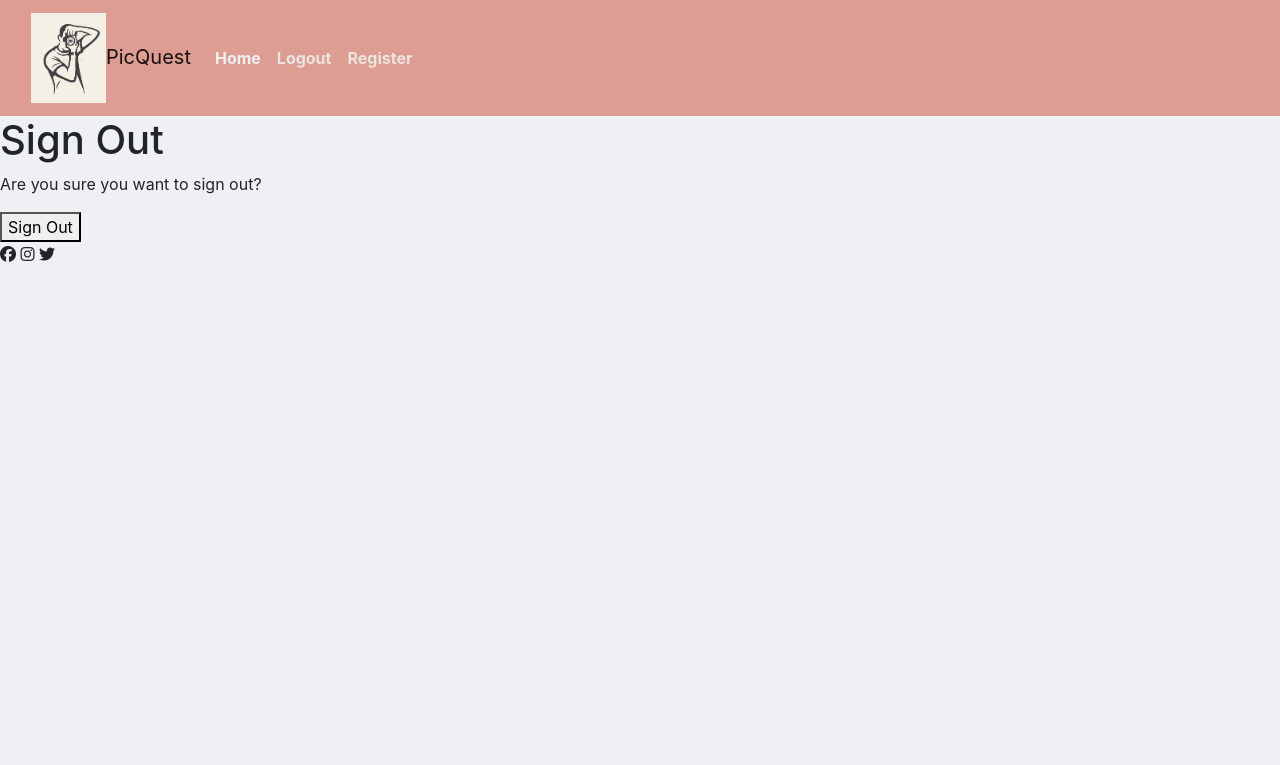
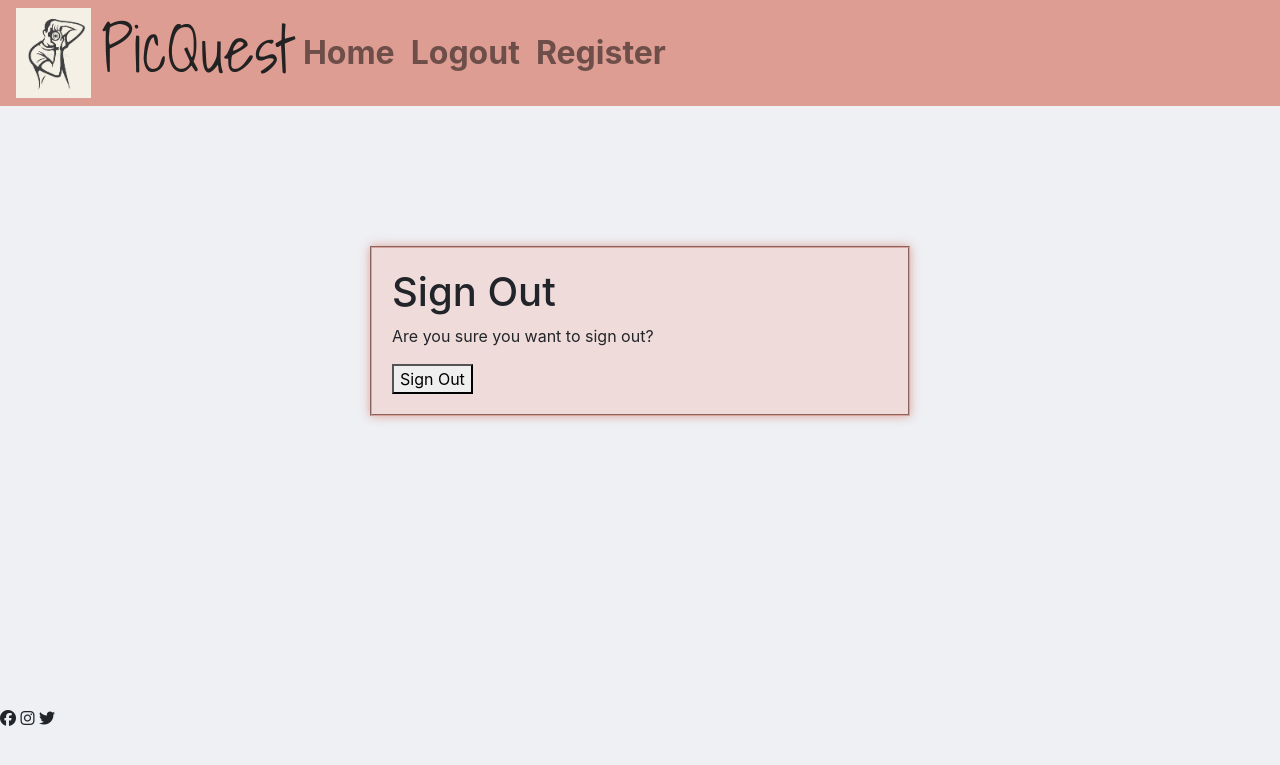
Before and after one commit to Dante-Cadiz/PicQuest, a Django app: page /accounts/logout/ in a window 1280 px wide. Shown: the top 765 px of the page. Run offline with Django 3.2, Linux system fonts and the light colour scheme; the visitor is signed in with stand-in values (Sample User, id 1); some libraries are stand-ins or nearby versions.

Commit message:
restyle nav and forms for simplicity

```diff
--- a/static/index.css
+++ b/static/index.css
@@ -15,43 +15,49 @@ body {
 }
 
 /* Header h1 */
-.header{
-    font-weight:bold;
+.header {
+    font-weight: bold;
     color: #1B262c;
     text-align: center;
 }
 
-/* Sign In / Out page*/
+/* Navbar text */
 
-.signout {
-    background-color: #897B70;
-    padding-bottom: 9rem;
-    border: 4px solid #1B262c;
-    text-align: center;
+nav {
+    width: 100%;
 }
 
-.signin {
-    background-color: #897B70;
-    padding-bottom: 3rem;
-    border: 4px solid #1B262c;
-    text-align: center;
+.nav-item {
+    font-weight: bold;
 }
 
+.nav-link {
+    font-size: 2rem;
+}
 
-/* Navbar text */
+a:hover, a:visited, a:hover a:active {
+    text-decoration: none;
+}
 
-.nav-item {
-    font-weight:bold;
+.navbar-logo {}
+
+.navbar-heading {
+    font-family: 'Shadows Into Light', cursive;
+    font-weight: 500;
+    font-size: 4rem;
+    margin-left: 10px;
 }
-.navbar-light .navbar-nav .nav-link.active{
-    color: #EEF0F4;
+.heading-link {
+    color: #222222;
 }
-.navbar-light .navbar-nav .nav-link {
-    color:#ebe5e1;
-}
-.navbar-light .navbar-nav .nav-link:focus, .navbar-light .navbar-nav .nav-link:hover {
-    font-size:17px;
-    color:aqua;
+
+/* form */
+
+form {
+    background-color: #F0DBDB;
+    padding: 20px;
+    border: groove 2px #DBA39A;
+    box-shadow: 0px 0px 10px #DBA39A;
 }
 
 
@@ -67,3 +73,13 @@ body {
     position: relative;
     overflow: hidden;
 }
+
+.zero-left {
+    padding-left: 0;
+}
+
+
+/* Footer */
+
+
+/* End Footer */
--- a/templates/account/logout.html
+++ b/templates/account/logout.html
@@ -1,21 +1,22 @@
-{% extends "base.html" %}
-
-{% load i18n %}
-
-{% block head_title %}{% trans "Sign Out" %}{% endblock %}
-
-{% block content %}
-<h1>{% trans "Sign Out" %}</h1>
-
-<p>{% trans 'Are you sure you want to sign out?' %}</p>
-
-<form method="post" action="{% url 'account_logout' %}">
-  {% csrf_token %}
-  {% if redirect_field_value %}
-  <input type="hidden" name="{{ redirect_field_name }}" value="{{ redirect_field_value }}"/>
-  {% endif %}
-  <button type="submit">{% trans 'Sign Out' %}</button>
-</form>
-
+{% extends "base.html" %} {% load i18n %} {% block head_title %}{% trans "Sign
+Out" %}{% endblock %} {% block content %}
+<div class="container h-75">
+  <div class="row h-75 justify-content-center align-items-center">
+    <div class="col-10 col-sm-9 col-md-8 col-lg-6 bg-black justify-content-center align-items-center">
+      <form method="post" action="{% url 'account_logout' %}">
+        <h1>{% trans "Sign Out" %}</h1>
+        <p>{% trans 'Are you sure you want to sign out?' %}</p>
+        {% csrf_token %} {% if redirect_field_value %}
+        <input
+          type="hidden"
+          name="{{ redirect_field_name }}"
+          value="{{ redirect_field_value }}"
+        />
+        {% endif %}
+        <button type="submit">{% trans 'Sign Out' %}</button>
+      </form>
+    </div>
+  </div>
+</div>
 
 {% endblock %}
--- a/templates/base.html
+++ b/templates/base.html
@@ -1,6 +1,6 @@
 {% load static %}
 <!DOCTYPE html>
-<html style="height: 100%;">
+<html style="height: 100%">
   <head>
     <meta charset="utf-8" />
     <meta http-equiv="X-UA-Compatible" content="IE=edge" />
@@ -13,23 +13,29 @@
       integrity="sha384-xOolHFLEh07PJGoPkLv1IbcEPTNtaed2xpHsD9ESMhqIYd0nLMwNLD69Npy4HI+N"
       crossorigin="anonymous"
     />
+    <link rel="preconnect" href="https://fonts.googleapis.com" />
+    <link rel="preconnect" href="https://fonts.gstatic.com" crossorigin />
+    <link
+      href="https://fonts.googleapis.com/css2?family=Shadows+Into+Light&display=swap"
+      rel="stylesheet"
+    />
     <link rel="stylesheet" href="{% static 'index.css' %}" />
   </head>
-  <body style="height: 100%;">
-
+  <body style="height: 100%">
     <!-- NavBar Start -->
     <nav
       class="navbar navbar-expand-lg navbar-light navbar-default navbar-static-top"
       style="background-color: #dd9d92"
     >
-      <div class="container-fluid">
-        <a class="navbar-brand" href=""
+      <div class="container-fluid zero-left">
+        <a class="navbar-logo" href=""
           ><img
             src="{% static 'photos/logo.jpg' %}"
             style="width: 75px"
             alt="Logo"
-          />PicQuest</a
-        >
+          /></a
+          ><h6 class="navbar-heading"><a class="heading-link" href="">PicQuest</a
+        ></h6>
         <button
           class="navbar-toggler"
           type="button"
@@ -44,7 +50,12 @@
         <div class="collapse navbar-collapse" id="navbarText">
           <ul class="navbar-nav me-auto mb-2 mb-lg-0">
             <li class="nav-item">
-              <a class="nav-link active" aria-current="page" href="{% url 'home'%}">Home</a>
+              <a
+                class="nav-link"
+                aria-current="page"
+                href="{% url 'home'%}"
+                >Home</a
+              >
             </li>
             {% if user.is_authenticated %}
             <li class="nav-item">
@@ -64,8 +75,7 @@
     </nav>
     <!--/ NavBar End -->
 
-      {% block content %}
-      {% endblock %}
+    {% block content %} {% endblock %}
 
     <!-- Footer -->
     <footer>
@@ -73,7 +83,11 @@
       <i class="fa-brands fa-instagram"></i>
       <i class="fa-brands fa-twitter"></i>
     </footer>
-      <script src="https://kit.fontawesome.com/155195b896.js" crossorigin="anonymous"></script>
+
+    <script
+      src="https://kit.fontawesome.com/155195b896.js"
+      crossorigin="anonymous"
+    ></script>
     <!-- Footer End -->
   </body>
 </html>
```
Lines whose indentation alone changed are shown as unchanged.
